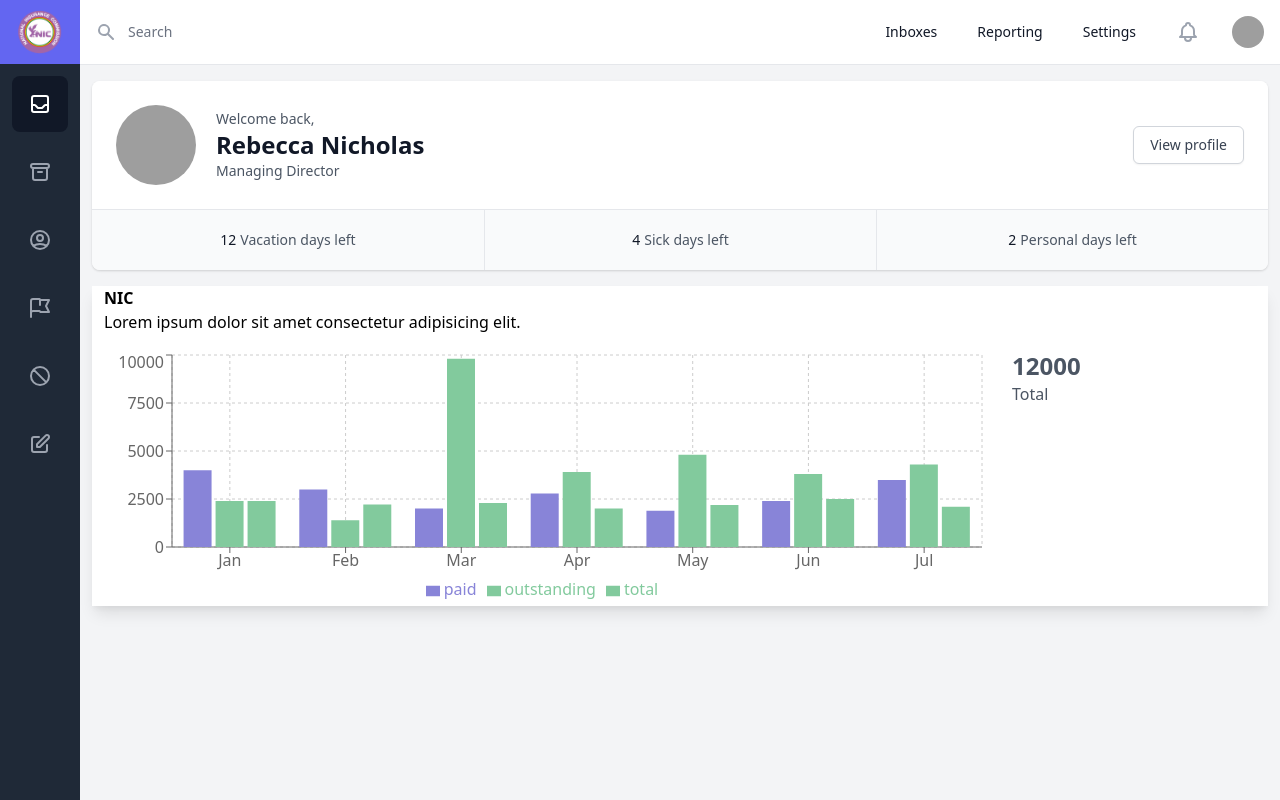
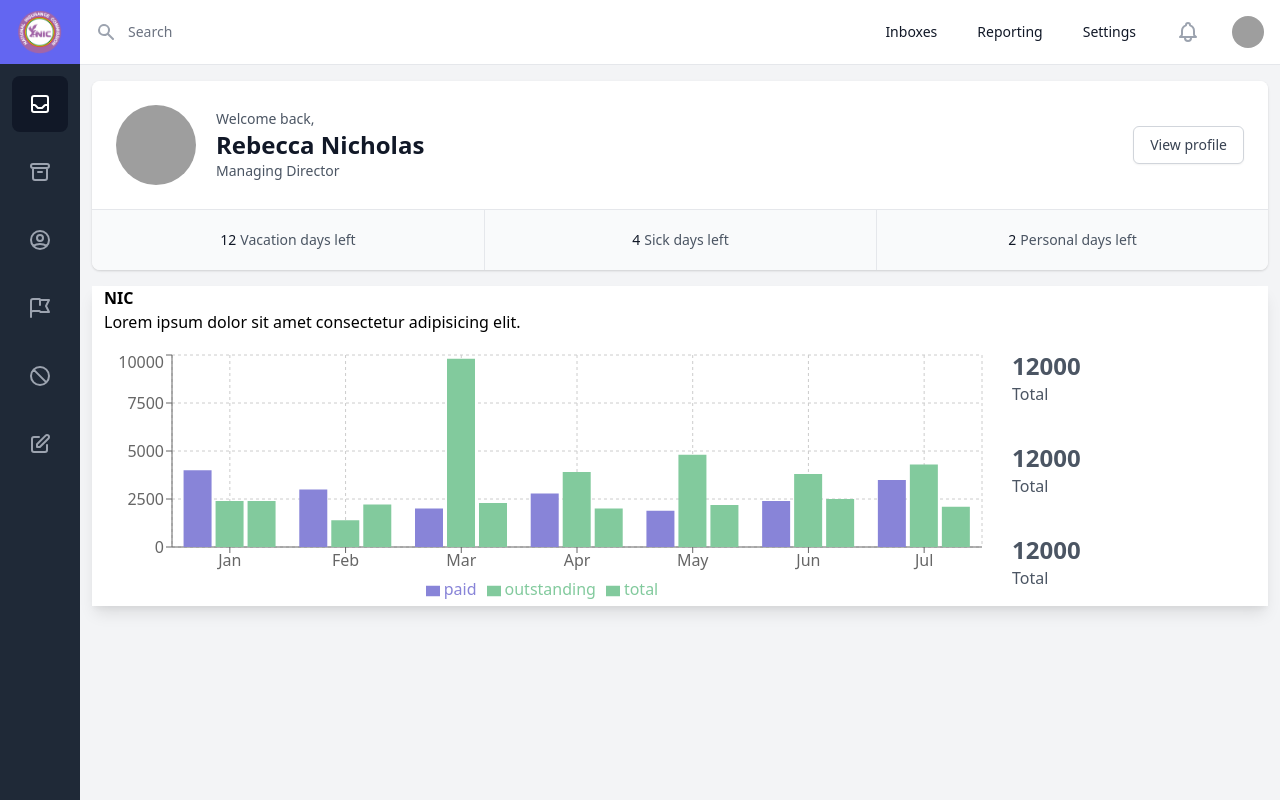
Before and after one commit to Khoby-790/template-nic, a React (Create React App) app: page / in a window 1280 px wide. Built offline with nearby package versions, Linux system fonts and the light colour scheme; grey boxes are pictures that could not be loaded.

Commit message:
--- Auto-Git Commit ---

```diff
--- a/src/pages/NewDashboard/NewDashboard.tsx
+++ b/src/pages/NewDashboard/NewDashboard.tsx
@@ -91,7 +91,15 @@ const NewDashboard = (props: Props) => {
                             </BarChart>
                         </ResponsiveContainer>
                     </div>
-                    <div className="w-64">
+                    <div className="w-64 grid grid-cols-1 gap-y-5">
+                        <div className="flex flex-col">
+                            <span className="font-bold text-2xl text-gray-600">12000</span>
+                            <span className="font-light text-gray-600">Total</span>
+                        </div>
+                        <div className="flex flex-col">
+                            <span className="font-bold text-2xl text-gray-600">12000</span>
+                            <span className="font-light text-gray-600">Total</span>
+                        </div>
                         <div className="flex flex-col">
                             <span className="font-bold text-2xl text-gray-600">12000</span>
                             <span className="font-light text-gray-600">Total</span>
```
